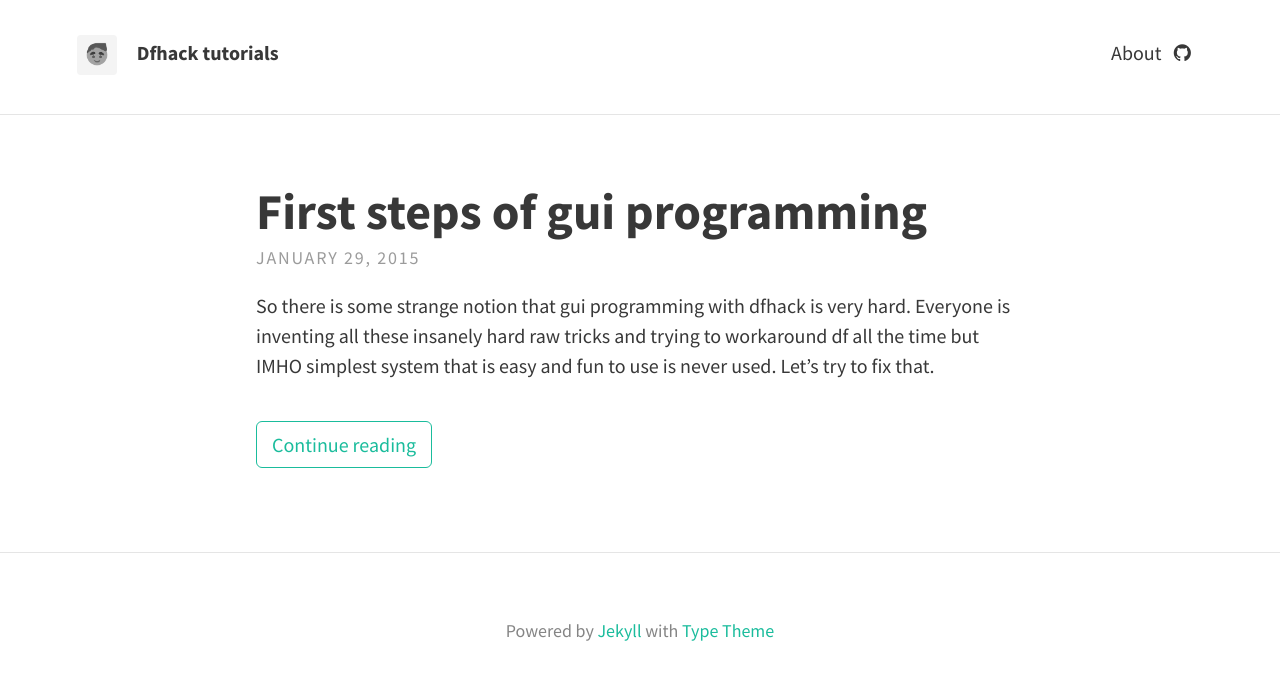
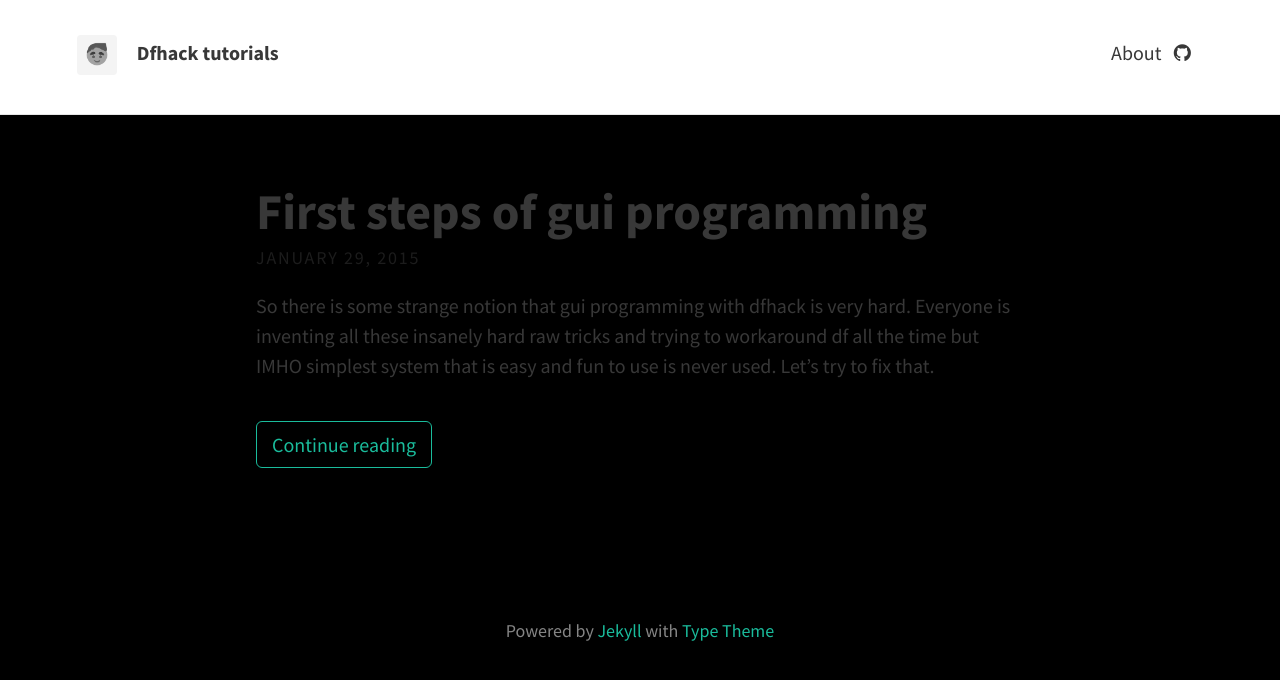
Before and after one commit to warmist/dfhack-tutorials, a Jekyll site: the page built from index.html, in a window 1280 px wide. Shown: the top 680 px of the page. Built offline with Jekyll 4.4.1, drawn with Linux system fonts in a browser that asks for light colours; nearby versions of some CDN libraries; Markdown is read by kramdown in place of the engine named in the settings; the list of posts is cut into pages by our own code.

Commit message:
black background

```diff
--- a/_sass/base/_variables.scss
+++ b/_sass/base/_variables.scss
@@ -9,7 +9,7 @@ $padding-x-small: 3%;
 
 // brand colors
 $brand-color: #fff;
-$background-color: #fff;
+$background-color: #000;
 $border-color: rgba(0, 0, 0, 0.1); // rgba recommended if using feature images
 
 // typography colors
```
